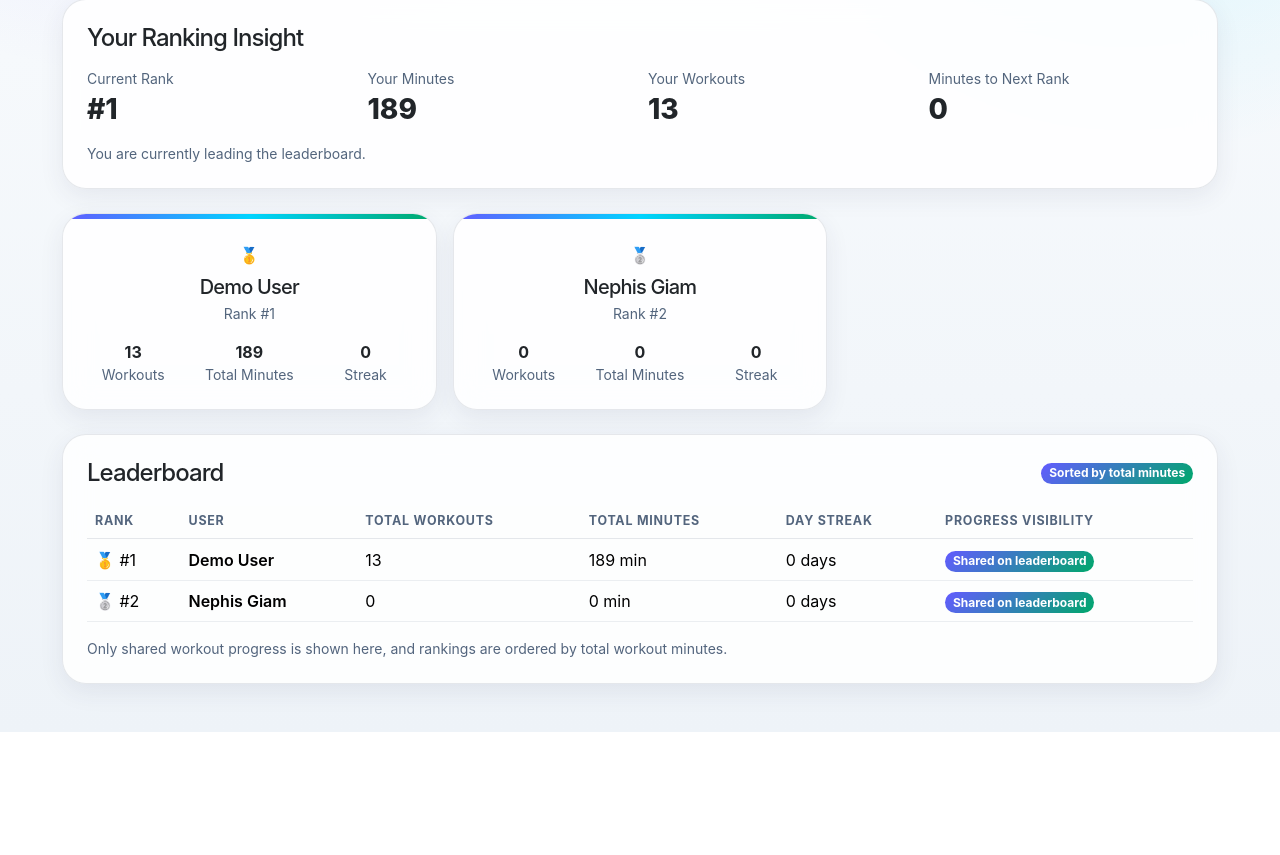
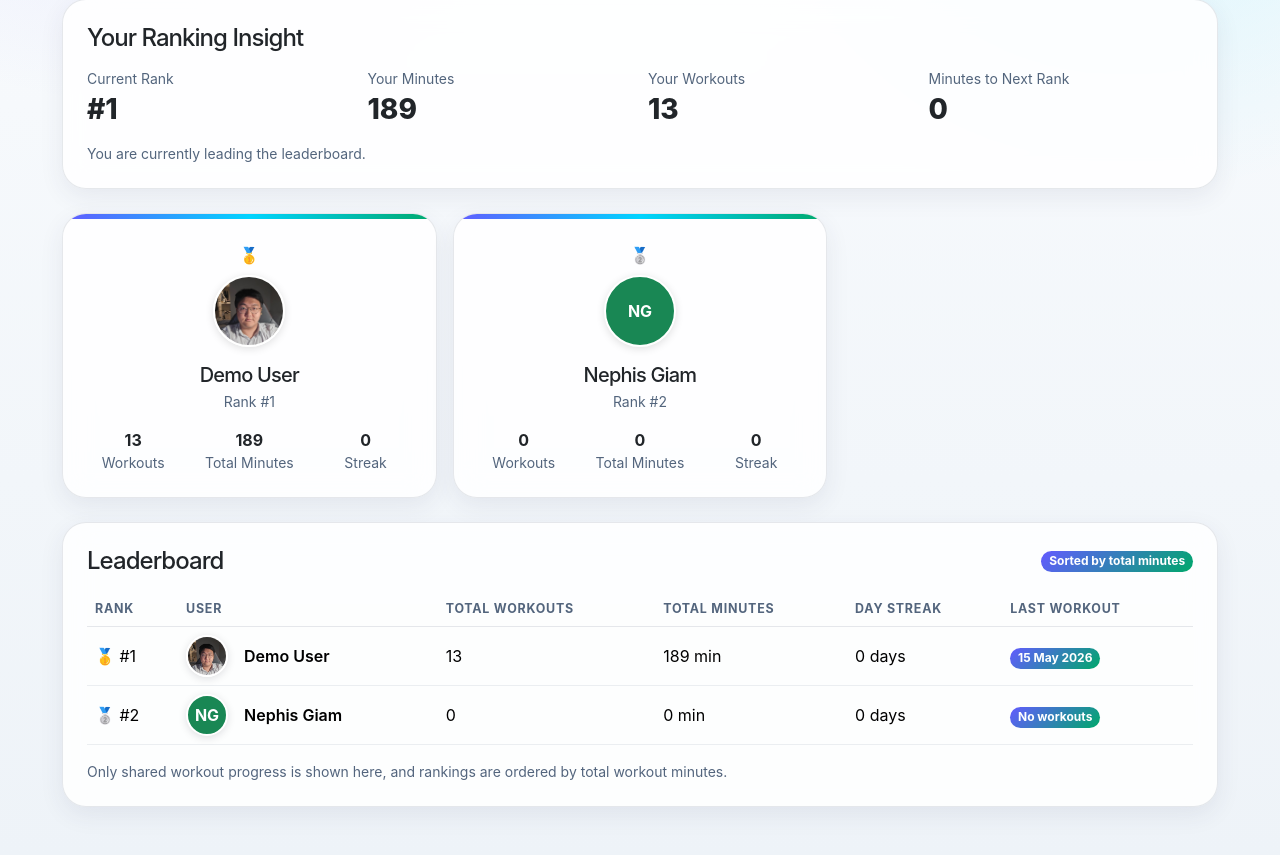
Before and after one commit to kiegiam/CITS3403-Test-Repo, a Flask app: page /ranking in a window 1280 px wide. Shown: the part 440-1295 px from the top of the page. Before the commit the page ends 1172 px from the top, so only its background shows below. Run offline with Flask 3, Linux system fonts and the light colour scheme; a user stored in the database is signed in; some libraries are stand-ins or nearby versions.

Commit message:
Minor feature addition and bug fixes

```diff
--- a/app.py
+++ b/app.py
@@ -519,6 +519,11 @@ def get_progress_data(user):
 
     return progress_stats, type_counts, type_minutes
 
+def parse_workout_date(value):
+    try:
+        return datetime.strptime(value, "%Y-%m-%d").date()
+    except (TypeError, ValueError):
+        return None
 
 @app.route("/api/workout-chart-data")
 def api_workout_chart_data():
@@ -1370,6 +1375,11 @@ def ranking():
     if not is_logged_in():
         return redirect(url_for("login"))
 
+    current = current_user()
+    if current is None:
+        session.clear()
+        return redirect(url_for("login"))
+
     users = User.query.filter_by(show_public_fitness=True).all()
     leaderboard = []
 
@@ -1378,13 +1388,32 @@ def ranking():
 
         total_workouts = len(user_workouts)
         total_minutes = sum(workout.duration for workout in user_workouts)
+        workout_dates = [
+            parse_workout_date(workout.date)
+            for workout in user_workouts
+            if parse_workout_date(workout.date) is not None
+        ]
+
+        if workout_dates:
+            latest_workout_date = max(workout_dates)
+
+            if latest_workout_date == date.today():
+                last_workout_display = "Today"
+            elif latest_workout_date == date.today() - timedelta(days=1):
+                last_workout_display = "Yesterday"
+            else:
+                last_workout_display = latest_workout_date.strftime("%d %b %Y")
+        else:
+            last_workout_display = "No workouts"
 
         if user.show_public_profile:
             display_name = user.name
             avatar_filename = user.avatar_filename
+            initials = "".join(part[0].upper() for part in user.name.split()[:2]) if user.name else "U"
         else:
             display_name = "Private User"
             avatar_filename = None
+            initials = None
 
         leaderboard.append(
             {
@@ -1397,6 +1426,8 @@ def ranking():
                 "avatar_filename": avatar_filename,
                 "profile_public": bool(user.show_public_profile),
                 "fitness_public": bool(user.show_public_fitness),
+                "initials": initials,
+                "last_workout": last_workout_display,
             }
         )
 
@@ -1436,16 +1467,17 @@ def ranking():
                 "workouts": user_data["workouts"],
                 "minutes_to_next_rank": minutes_to_next_rank,
             }
+            break
 
-            break
+    community_disabled = not bool(current.show_public_fitness)
 
     return render_template(
         "ranking.html",
         leaderboard=leaderboard,
         ranking_summary=ranking_summary,
-        current_user_rank=current_user_rank
+        current_user_rank=current_user_rank,
+        community_disabled=community_disabled,
     )
-
 
 @app.route("/plans")
 def plans():
--- a/static/css/styles.css
+++ b/static/css/styles.css
@@ -798,3 +798,26 @@ footer {
     background-color: #635bff;
     border-color: #635bff;
 }
+.ranking-avatar {
+    width: 42px;
+    height: 42px;
+    border-radius: 50%;
+    object-fit: cover;
+    border: 2px solid #ffffff;
+    box-shadow: 0 2px 8px rgba(0, 0, 0, 0.12);
+    flex-shrink: 0;
+}
+
+.ranking-avatar-large {
+    width: 72px;
+    height: 72px;
+}
+
+.ranking-avatar-fallback {
+    background-color: #198754;
+    color: #ffffff;
+    display: inline-flex;
+    align-items: center;
+    justify-content: center;
+    font-weight: 700;
+}
--- a/templates/add_workout.html
+++ b/templates/add_workout.html
@@ -270,7 +270,9 @@
 <header>
     <nav class="navbar navbar-expand-lg navbar-dark bg-success">
         <div class="container">
-            <a class="navbar-brand fw-bold" href="{{ url_for('home') }}">FitTrack</a>
+            <a class="navbar-brand fw-bold" href="{% if session.get('user_id') %}{{ url_for('dashboard') }}{% else %}{{ url_for('home') }}{% endif %}">
+    FitTrack
+</a>
 
             <button
                 class="navbar-toggler"
--- a/templates/dashboard.html
+++ b/templates/dashboard.html
@@ -21,7 +21,9 @@
 <header>
     <nav class="navbar navbar-expand-lg navbar-dark bg-success">
         <div class="container">
-            <a class="navbar-brand fw-bold" href="{{ url_for('home') }}">FitTrack</a>
+            <a class="navbar-brand fw-bold" href="{% if session.get('user_id') %}{{ url_for('dashboard') }}{% else %}{{ url_for('home') }}{% endif %}">
+    FitTrack
+</a>
 
             <button
                 class="navbar-toggler"
--- a/templates/edit_profile.html
+++ b/templates/edit_profile.html
@@ -86,7 +86,9 @@
 <header>
     <nav class="navbar navbar-expand-lg navbar-dark bg-success">
         <div class="container">
-            <a class="navbar-brand fw-bold" href="{{ url_for('home') }}">FitTrack</a>
+            <a class="navbar-brand fw-bold" href="{% if session.get('user_id') %}{{ url_for('dashboard') }}{% else %}{{ url_for('home') }}{% endif %}">
+    FitTrack
+</a>
 
             <button
                 class="navbar-toggler"
--- a/templates/edit_workout.html
+++ b/templates/edit_workout.html
@@ -20,7 +20,9 @@
     <header>
         <nav class="navbar navbar-expand-lg navbar-dark bg-success">
             <div class="container">
-                <a class="navbar-brand fw-bold" href="{{ url_for('home') }}">FitTrack</a>
+                <a class="navbar-brand fw-bold" href="{% if session.get('user_id') %}{{ url_for('dashboard') }}{% else %}{{ url_for('home') }}{% endif %}">
+    FitTrack
+</a>
 
                 <button
                     class="navbar-toggler"
--- a/templates/plans.html
+++ b/templates/plans.html
@@ -20,7 +20,9 @@
     <header>
         <nav class="navbar navbar-expand-lg navbar-dark bg-success">
             <div class="container">
-                <a class="navbar-brand fw-bold" href="{{ url_for('home') }}">FitTrack</a>
+                <a class="navbar-brand fw-bold" href="{% if session.get('user_id') %}{{ url_for('dashboard') }}{% else %}{{ url_for('home') }}{% endif %}">
+    FitTrack
+</a>
 
                 <button
                     class="navbar-toggler"
--- a/templates/profile.html
+++ b/templates/profile.html
@@ -20,7 +20,9 @@
     <header>
         <nav class="navbar navbar-expand-lg navbar-dark bg-success">
             <div class="container">
-                <a class="navbar-brand fw-bold" href="{{ url_for('home') }}">FitTrack</a>
+                <a class="navbar-brand fw-bold" href="{% if session.get('user_id') %}{{ url_for('dashboard') }}{% else %}{{ url_for('home') }}{% endif %}">
+    FitTrack
+</a>
 
                 <button
                     class="navbar-toggler"
--- a/templates/progress.html
+++ b/templates/progress.html
@@ -20,7 +20,9 @@
     <header>
         <nav class="navbar navbar-expand-lg navbar-dark bg-success">
             <div class="container">
-                <a class="navbar-brand fw-bold" href="{{ url_for('home') }}">FitTrack</a>
+                <a class="navbar-brand fw-bold" href="{% if session.get('user_id') %}{{ url_for('dashboard') }}{% else %}{{ url_for('home') }}{% endif %}">
+    FitTrack
+</a>
 
                 <button
                     class="navbar-toggler"
--- a/templates/ranking.html
+++ b/templates/ranking.html
@@ -20,7 +20,9 @@
     <header>
         <nav class="navbar navbar-expand-lg navbar-dark bg-success">
             <div class="container">
-                <a class="navbar-brand fw-bold" href="{{ url_for('home') }}">FitTrack</a>
+                <a class="navbar-brand fw-bold" href="{% if session.get('user_id') %}{{ url_for('dashboard') }}{% else %}{{ url_for('home') }}{% endif %}">
+    FitTrack
+</a>
 
                 <button
                     class="navbar-toggler"
@@ -123,7 +125,21 @@
                 </div>
             </section>
 
-            {% if not leaderboard or leaderboard[0].minutes == 0 %}
+            {% if community_disabled %}
+                <section>
+                    <div class="card shadow-sm border-0">
+                        <div class="card-body p-5 text-center">
+                            <h2 class="h4 mb-3">You have disabled community features</h2>
+                            <p class="text-muted mb-4">
+                                Enable them in your privacy settings here.
+                            </p>
+                            <a href="{{ url_for('edit_profile') }}" class="btn btn-success">
+                                Go to Privacy Settings
+                            </a>
+                        </div>
+                    </div>
+                </section>
+            {% elif not leaderboard or leaderboard[0].minutes == 0 %}
                 <section>
                     <div class="card shadow-sm border-0">
                         <div class="card-body p-5 text-center">
@@ -230,6 +246,20 @@
                                         {% endif %}
                                     </div>
 
+                                    {% if user.profile_public %}
+                                        {% if user.avatar_filename %}
+                                            <img
+                                                src="{{ url_for('static', filename='uploads/' ~ user.avatar_filename) }}"
+                                                alt="{{ user.name }}"
+                                                class="ranking-avatar ranking-avatar-large mb-3"
+                                            >
+                                        {% else %}
+                                            <div class="ranking-avatar ranking-avatar-large ranking-avatar-fallback mx-auto mb-3">
+                                                {{ user.initials }}
+                                            </div>
+                                        {% endif %}
+                                    {% endif %}
+
                                     <h2 class="h5 mb-1">{{ user.name }}</h2>
                                     <p class="text-muted small mb-3">Rank #{{ loop.index }}</p>
 
@@ -271,7 +301,7 @@
                                         <th>Total Workouts</th>
                                         <th>Total Minutes</th>
                                         <th>Day Streak</th>
-                                        <th>Progress Visibility</th>
+                                        <th>Last Workout</th>
                                     </tr>
                                 </thead>
                                 <tbody>
@@ -289,16 +319,30 @@
                                                 {% endif %}
                                             </td>
 
-                                            <td class="fw-semibold">{{ user.name }}</td>
+                                            <td>
+                                                <div class="d-flex align-items-center gap-3">
+                                                    {% if user.profile_public %}
+                                                        {% if user.avatar_filename %}
+                                                            <img
+                                                                src="{{ url_for('static', filename='uploads/' ~ user.avatar_filename) }}"
+                                                                alt="{{ user.name }}"
+                                                                class="ranking-avatar"
+                                                            >
+                                                        {% else %}
+                                                            <div class="ranking-avatar ranking-avatar-fallback">
+                                                                {{ user.initials }}
+                                                            </div>
+                                                        {% endif %}
+                                                    {% endif %}
+
+                                                    <span class="fw-semibold">{{ user.name }}</span>
+                                                </div>
+                                            </td>
                                             <td>{{ user.workouts }}</td>
                                             <td>{{ user.minutes }} min</td>
                                             <td>{{ user.streak }} days</td>
                                             <td>
-                                                {% if user.shared %}
-                                                    <span class="badge text-bg-success">Shared on leaderboard</span>
-                                                {% else %}
-                                                    <span class="badge text-bg-secondary">Not shared</span>
-                                                {% endif %}
+                                                <span class="badge text-bg-success">{{ user.last_workout }}</span>
                                             </td>
                                         </tr>
                                     {% endfor %}
--- a/templates/workouts.html
+++ b/templates/workouts.html
@@ -345,7 +345,9 @@
 <header>
     <nav class="navbar navbar-expand-lg navbar-dark bg-success">
         <div class="container">
-            <a class="navbar-brand fw-bold" href="{{ url_for('home') }}">FitTrack</a>
+            <a class="navbar-brand fw-bold" href="{% if session.get('user_id') %}{{ url_for('dashboard') }}{% else %}{{ url_for('home') }}{% endif %}">
+    FitTrack
+</a>
 
             <button
                 class="navbar-toggler"
```
Also changed, not shown: instance/fittrack.db.
